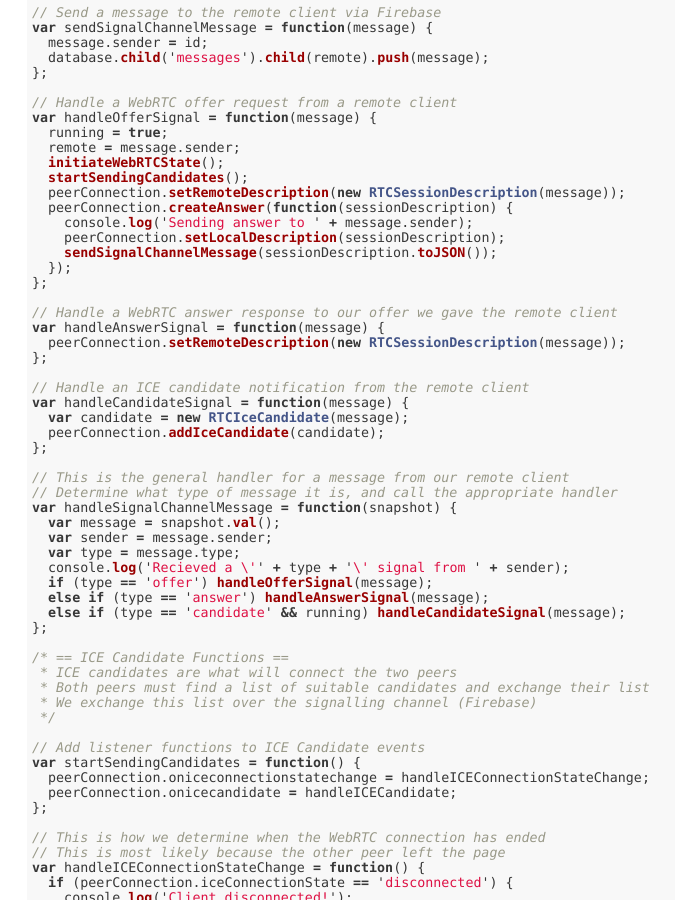
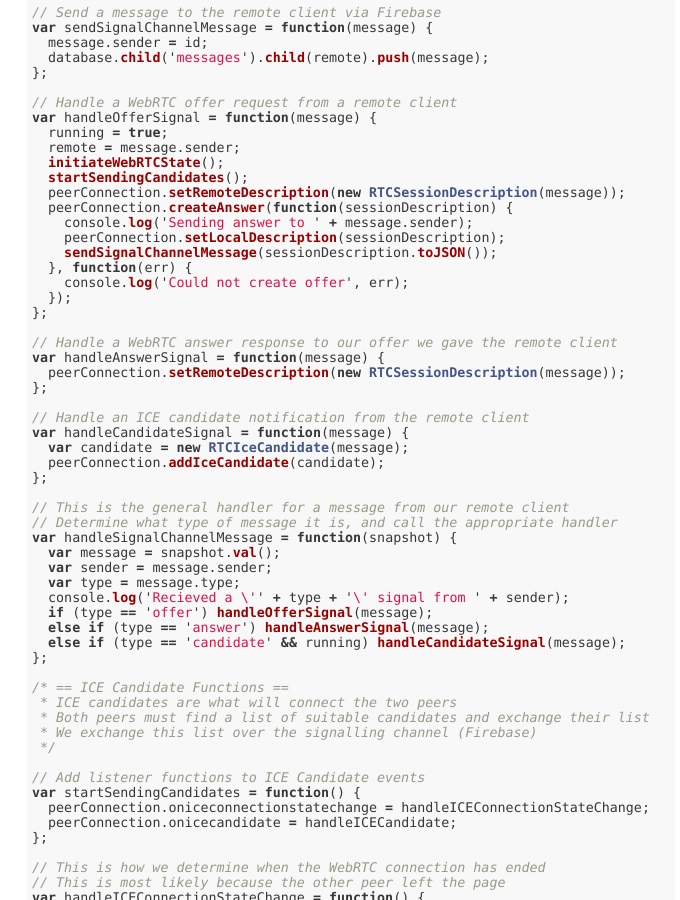
Before and after one commit to chrisfosterelli/chrisfosterelli.github.io, a Jekyll site: the page built from _posts/2014-11-19-getting-started-with-webrtc-data-channels.md, in a window 1280 px wide and 900 px high, scrolled down 1293 px. Shown: the whole window, without its empty margins (288-968 px from the left). Built offline with Jekyll 4.4.1, drawn with Linux system fonts in a browser that asks for light colours; some web fonts are replaced; some of the changed text lies outside the part shown.

Commit message:
Support Chrome 50 with Akash Paul's suggestion

```diff
--- a/_posts/2014-11-19-getting-started-with-webrtc-data-channels.md
+++ b/_posts/2014-11-19-getting-started-with-webrtc-data-channels.md
@@ -78,6 +78,8 @@ var handleOfferSignal = function(message) {
     console.log('Sending answer to ' + message.sender);
     peerConnection.setLocalDescription(sessionDescription);
     sendSignalChannelMessage(sessionDescription.toJSON());
+  }, function(err) {
+    console.log('Could not create offer', err);
   });
 };
 
@@ -180,6 +182,8 @@ var connect = function() {
     console.log('Sending offer to ' + remote);
     peerConnection.setLocalDescription(sessionDescription);
     sendSignalChannelMessage(sessionDescription.toJSON());
+  }, function(err) {
+    console.log('Could not create offer', err);
   });
 };
 
--- a/file/getting-started-with-webrtc-data-channels/webrtc.js
+++ b/file/getting-started-with-webrtc-data-channels/webrtc.js
@@ -63,6 +63,8 @@ var handleOfferSignal = function(message) {
     console.log('Sending answer to ' + message.sender);
     peerConnection.setLocalDescription(sessionDescription);
     sendSignalChannelMessage(sessionDescription.toJSON());
+  }, function(err) {
+    console.log('Could not create offer', err);
   });
 };
 
@@ -165,6 +167,8 @@ var connect = function() {
     console.log('Sending offer to ' + remote);
     peerConnection.setLocalDescription(sessionDescription);
     sendSignalChannelMessage(sessionDescription.toJSON());
+  }, function(err) {
+    console.log('Could not create offer', err);
   });
 };
 
```
Also changed, not shown: other parts of _posts/2014-11-19-getting-started-with-webrtc-data-channels.md (+2 -0 lines).
